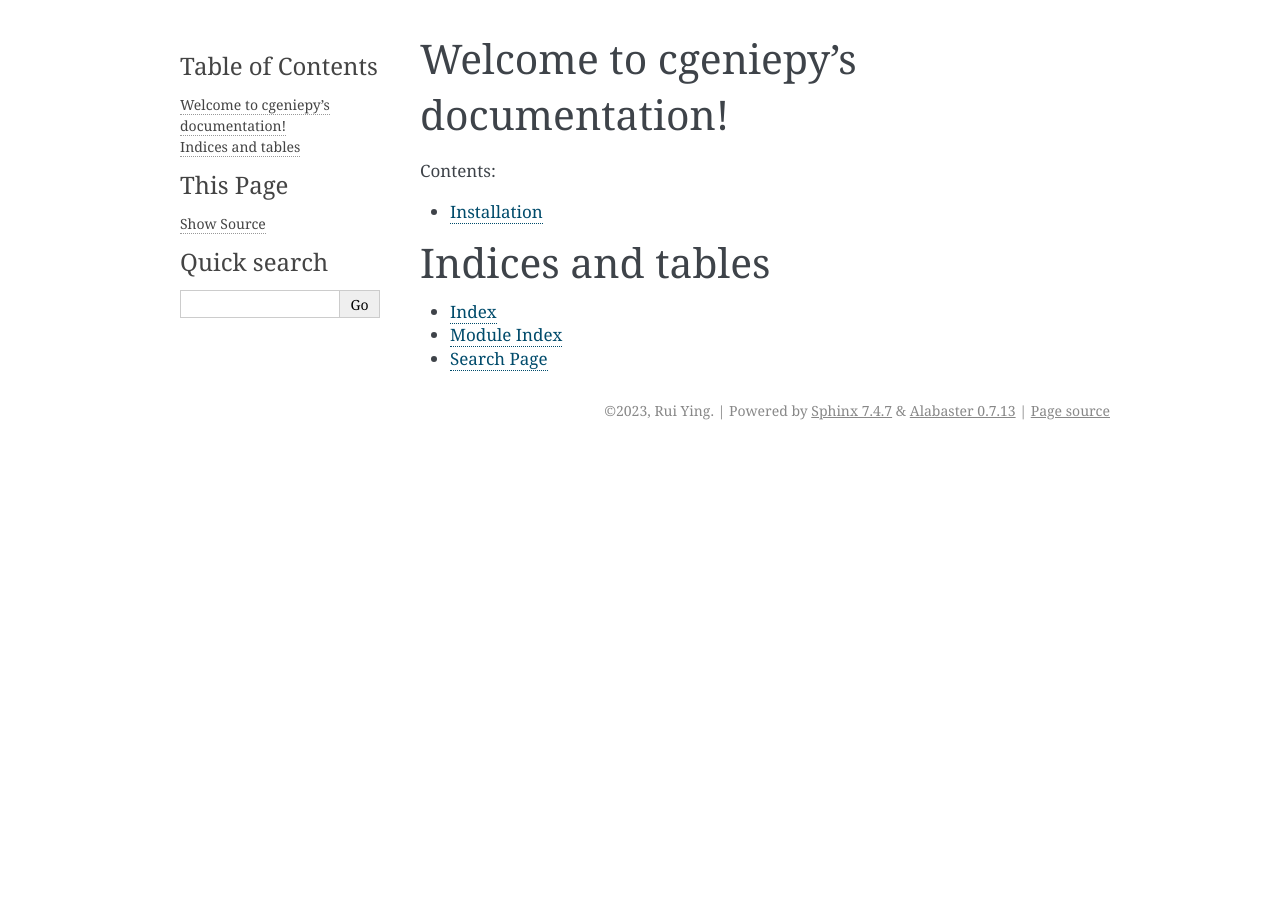
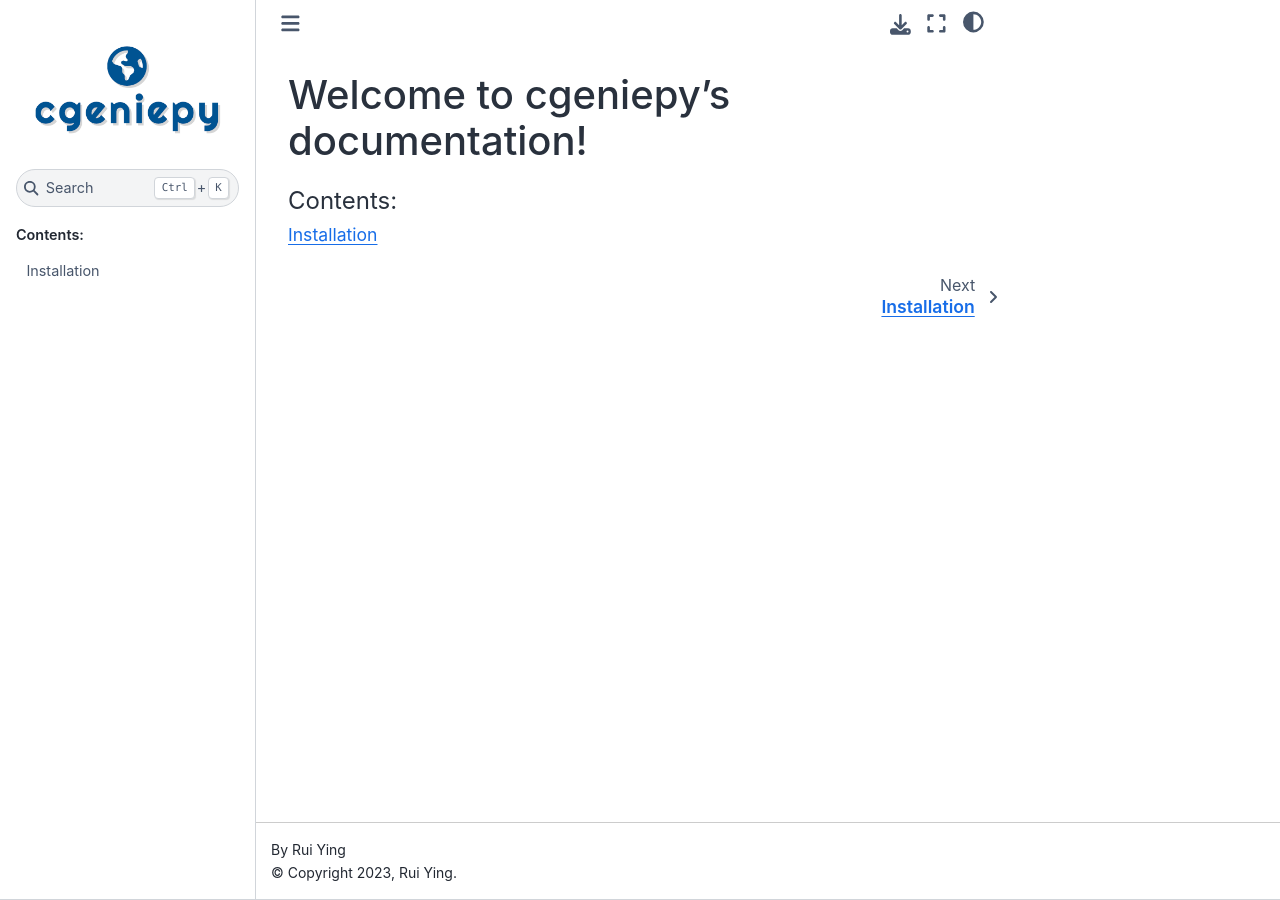
Before and after one commit to ruiying-ocean/cgeniepy, a Sphinx documentation site: the page built from docs/source/index.rst, in a window 1280 px wide. Built offline with Sphinx 7.4.7 and the Sphinx Book theme 1.1.4, drawn with Linux system fonts in a browser that asks for light colours.

Commit message:
feat: use the sphinx-book-theme

```diff
--- a/docs/source/conf.py
+++ b/docs/source/conf.py
@@ -28,9 +28,9 @@ templates_path = ['_templates']
 exclude_patterns = []
 
 
-
 # -- Options for HTML output -------------------------------------------------
 # https://www.sphinx-doc.org/en/master/usage/configuration.html#options-for-html-output
 
-html_theme = 'alabaster'
+html_theme = "sphinx_book_theme"
+html_logo = "logo.png"
 html_static_path = ['_static']
--- a/docs/source/index.rst
+++ b/docs/source/index.rst
@@ -11,10 +11,3 @@ Welcome to cgeniepy's documentation!
    :caption: Contents:
 
    install.md
-
-Indices and tables
-==================
-
-* :ref:`genindex`
-* :ref:`modindex`
-* :ref:`search`
```
Also changed, not shown: docs/source/logo.png (added).
